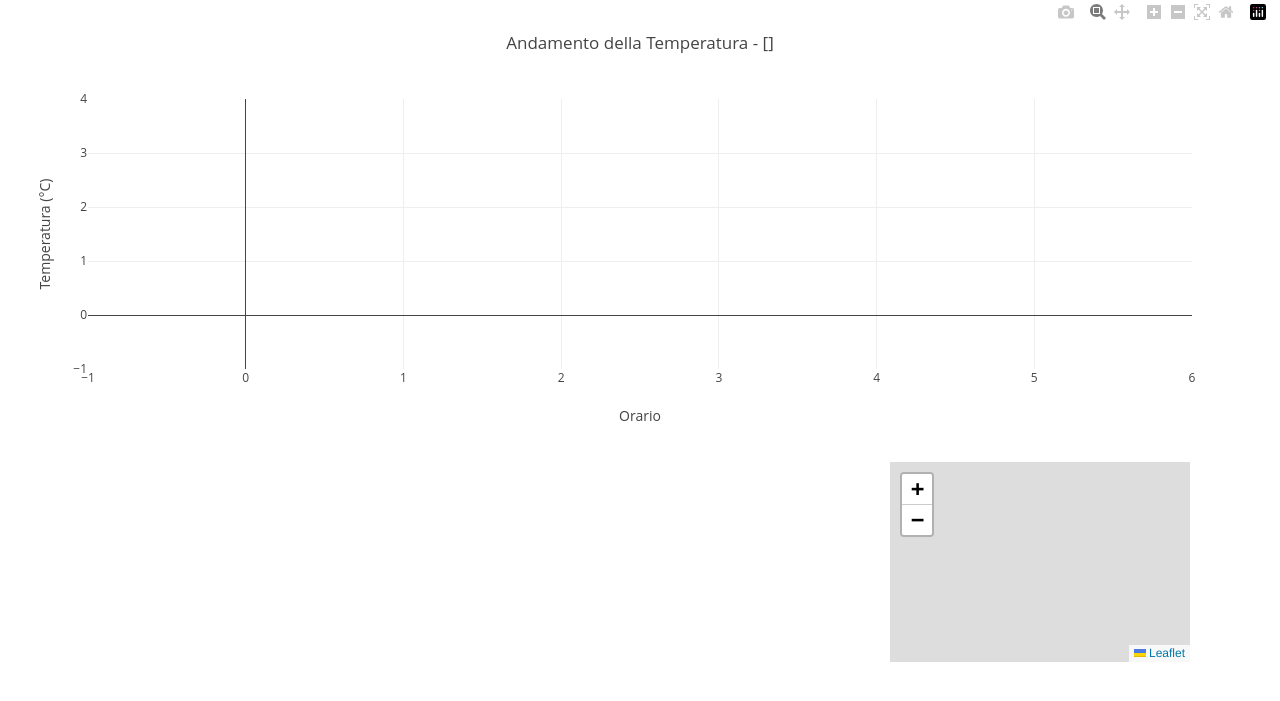
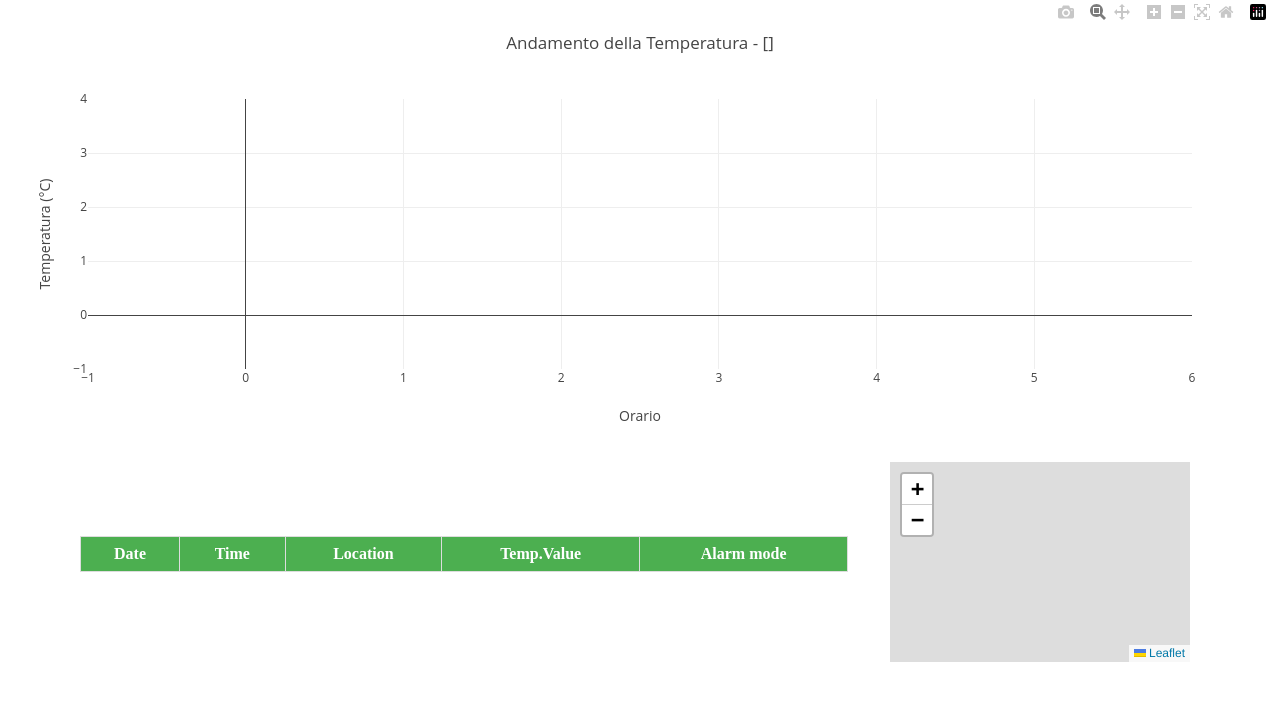
Before and after one commit to francescogili98/Temperature-Sensor-Simulation, a Flask app: template templates/totalgraph.html in a window 1280 px wide. Shown: the part 48-749 px from the top of the page. Run offline with Flask 3, Linux system fonts and the light colour scheme; the template is opened without the code that fills it: most values are stand-ins (such as "Sample title", 1, 10 or a date in 2020); lists and menus that the app fills with data are empty; some libraries are stand-ins or nearby versions.

Commit message:
dashbord con anche tabella

```diff
--- a/main.py
+++ b/main.py
@@ -16,6 +16,7 @@ class User(UserMixin):
         self.username = username
         self.par = {}
 
+
 app = Flask(__name__) # creo applicazione flask
 app.config['SECRET_KEY'] = secret_key
 local = True
@@ -24,6 +25,7 @@ login = LoginManager(app)
 # penso che quando c'è scritto login required, automaticamente rimanda alla form indicata qui sotto e quella fa richiesta http
 # post alla funzione login giù
 login.login_view = '/static/login.html' # se l'applicazione avrà bisogno di rimandare alla pagina di login, la pagina è qui
+
 
 def timeDuration(timeS, timeF):
     date, time = timeS[0], timeS[1]
@@ -76,6 +78,7 @@ def timeDuration(timeS, timeF):
 
     return c.total_seconds() / 60
 
+
 @login.user_loader # lo carica nel database
 def load_user(username):
     # client per accedere a firestore, il file json è il service account per autenticarsi, l'ho generato da googleCloud
@@ -84,6 +87,7 @@ def load_user(username):
     if user.exists:
         return User(username)
     return None
+
 
 @app.route('/', methods=['GET', 'POST'])
 @app.route('/main', methods=['GET', 'POST'])
@@ -95,6 +99,7 @@ def main():
         s.append(doc.id)
     return json.dumps(s), 200 #ritorno un json con la lista s
 
+
 # all'interno dell'url c'è un parametro
 @app.route('/sensors/<s>', methods=['POST'])
 def add_data(s):
@@ -103,9 +108,9 @@ def add_data(s):
         open[s] = False
     opening_duration = 0
 
-    val = {'temp':float(request.values['Temp 1']), 'lat': float(request.values['Lat/Long'].split(',')[0]), 'long':float(request.values['Lat/Long'].split(',')[1]),
+    val = {'temp': float(request.values['Temp 1']), 'lat': float(request.values['Lat/Long'].split(',')[0]), 'long':float(request.values['Lat/Long'].split(',')[1]),
            'Date': request.values['Date'], 'Time': request.values['Time']}
-    print('VALLL,',val)
+    print('misurazione,',val)
     db = firestore.Client.from_service_account_json('credentials.json') if local else firestore.Client()
     doc_ref = db.collection('sensors').document(s) #mi fornisce riferimento all'entità documento oppure se non c'era me la crea
     entity = doc_ref.get() #get mi restituisce l'entità vera e propria dandogli il riferimento
@@ -129,14 +134,16 @@ def add_data(s):
         print('end')
 
     if float(val['temp']) > -15 or opening_duration > 20: #oppure porte aperte troppo a lungo
+        temp_violation = True
         print('ALARM')
         if float(val['temp']) > -15:
             print(val['temp'])
         elif opening_duration > 20:
+            temp_violation = False
             print(opening_duration)
         doc_ref_2 = db.collection('alarms').document(s) #mi fornisce riferimento all'entità documento oppure se non c'era me la crea
         entity_2 = doc_ref_2.get() #get mi restituisce l'entità vera e propria dandogli il riferimento
-        val_2 = request.values['Date']+' '+request.values['Time']+' '+str(val['temp'])
+        val_2 = {'date': request.values['Date'], 'time': request.values['Time'], 'temp': str(val['temp']), 'tempLimit': temp_violation, 'location':request.values['Location']}
         print(val_2)
         if entity_2.exists and 'values' in entity_2.to_dict():  # se al sensore s corrispondono già valori allora aggiungi ad essi val
             v_2 = entity_2.to_dict()['values']  # copio i valori
@@ -203,7 +210,21 @@ def graphh_data(s):
         print(orariData)
         lat = 51.5
         long = -0.09
-        return render_template('totalgraph.html', sensor=s, temperatureData=json.dumps(temperatureData), orariData=json.dumps(orariData), lat=lat, long=long)
+
+        entity = db.collection('alarms').document(s).get()  # con get accedi veramente all'entità, non con doc ref
+        if entity.exists:
+            AlarmsData = []
+            # t.append(['Number', s])
+            #orariData = []
+            # d.append(['Number', s])
+            # t = 0
+            #f = 0
+            for x in entity.to_dict()['values']:
+                AlarmsData.append(
+                    {'Date': x['date'], 'Time': x['time'], 'Location': x['location'], 'AlarmMode': x['tempLimit'],
+                     'TempValue': 30})
+
+        return render_template('totalgraph.html', sensor=s, temperatureData=json.dumps(temperatureData), orariData=json.dumps(orariData), lat=lat, long=long, AlarmsData = json.dumps(AlarmsData))
 
         #return render_template('graph.html', sensor=s, data=json.dumps(t))#temp=json.dumps(t), orari=json.dumps(d))
         # gli passo una pagina html e dei parametri che userò nella pagina (quanti ne voglio, la pagina è quindi dinamica)
@@ -212,6 +233,39 @@ def graphh_data(s):
     else:
         return redirect(url_for('static', filename='sensor404.html'))
         # ridirige a url con pagina static
+
+
+@app.route('/alarms/<s>',methods=['GET'])
+@login_required
+def alarm_data(s):
+    # sono sempre i due possibili modi per accedere a firestore da locale o da remoto
+    db = firestore.Client.from_service_account_json('credentials.json') if local else firestore.Client()
+    entity = db.collection('alarms').document(s).get() #con get accedi veramente all'entità, non con doc ref
+    if entity.exists:
+        temperatureData = []
+        #t.append(['Number', s])
+        orariData = []
+        #d.append(['Number', s])
+        #t = 0
+        f = 0
+        for x in entity.to_dict()['values']:
+
+            temperatureData.append({'Date': x['date'], 'Time': x['time'], 'Location': x['location'], 'AlarmMode': x['tempLimit'], 'TempValue':30})
+            #f += 1
+            #orariData.append(x['Time'])
+            #print(x['temp'])
+        print(temperatureData)
+        #print(orariData)
+        #lat = 51.5
+        #long = -0.09
+        return render_template('alarms.html', sensor=s, temperatureData=json.dumps(temperatureData))
+
+        #return render_template('graph.html', sensor=s, data=json.dumps(t))#temp=json.dumps(t), orari=json.dumps(d))
+        # gli passo una pagina html e dei parametri che userò nella pagina (quanti ne voglio, la pagina è quindi dinamica)
+        # gli puoi passare anche un dizionario come parametro e usare if/cicli for nell'html per leggerci i valori
+        # non è detto che devi restituire sempre una pagina html, magari il client è un'applicazione che gli bastano stringhe/dati json in risposta
+    else:
+        return redirect(url_for('static', filename='sensor404.html'))
 
 
 @app.route('/graphGeo/<s>',methods=['GET'])
--- a/templates/totalgraph.html
+++ b/templates/totalgraph.html
@@ -21,6 +21,34 @@
             font-size: 24px;
             margin-top: 20px;
         }
+
+        /* Stile per la tabella */
+        #tabella {
+            position: absolute;
+            bottom: 180px;
+            left: 80px;
+            border-collapse: collapse; /* Aggiungi bordi tra le celle */
+            width: 60%; /* Imposta la larghezza della tabella */
+        }
+
+        #tabella th,
+        #tabella td {
+            border: 1px solid #ddd; /* Aggiungi bordi alle celle */
+            padding: 8px; /* Aggiungi spazio intorno ai contenuti delle celle */
+            text-align: left; /* Allinea il testo a sinistra nelle celle */
+        }
+
+        /* Aggiungi uno sfondo alternato alle righe della tabella */
+        #tabella tr:nth-child(even) {
+            background-color: #f2f2f2;
+        }
+
+        /* Allinea l'intestazione della tabella al centro e aggiungi sfondo */
+        #tabella th {
+            background-color: #4CAF50;
+            color: white;
+            text-align: center;
+        }
     </style>
 </head>
 <body>
@@ -35,10 +63,23 @@
     <!-- Mappa -->
     <div id="mappa"></div>
 
+    <!-- Tabella -->
+    <table id="tabella">
+        <tr>
+            <th>Date</th>
+            <th>Time</th>
+            <th>Location</th>
+            <th>Temp.Value</th>
+            <th>Alarm mode</th>
+        </tr>
+        <!-- Qui verranno aggiunte dinamicamente le righe della tabella -->
+    </table>
+
     <script>
         var sensor = "{{ sensor }}";
         var temperatureData = {{ temperatureData|safe }};
         var orariData = {{ orariData|safe }};
+        var AlarmsData = {{ AlarmsData|safe }}; // La variabile AlarmsData contiene i dati per la tabella
 
         // Codice per il primo grafico (andamento della temperatura) qui...
         var data = [{
@@ -62,9 +103,40 @@
         var long = {{ long }};
         var map = L.map('mappa').setView([lat, long], 13);
         L.tileLayer('https://{s}.tile.openstreetmap.org/{z}/{x}/{y}.png').addTo(map);
-        L.marker([lat, long]).addTo(map).bindPopup('Popup. Easily customizable.');
+        L.marker([lat, long]).addTo(map).bindPopup("<h1>Unit {{sensor}}</h1><br>");
 
+        // Funzione per aggiornare la tabella con i dati da AlarmsData
+        function updateTable() {
+            var table = document.getElementById("tabella");
+
+            // Rimuovi tutte le righe precedenti
+            while (table.rows.length > 1) {
+                table.deleteRow(1);
+            }
+
+            // Aggiungi le nuove righe in base ai dati in AlarmsData
+            for (var i = 0; i < AlarmsData.length; i++) {
+                var rowData = AlarmsData[i];
+                var row = table.insertRow(-1);
+                var dateCell = row.insertCell(0);
+                dateCell.innerHTML = rowData.Date;
+                var timeCell = row.insertCell(1);
+                timeCell.innerHTML = rowData.Time;
+                var locationCell = row.insertCell(2);
+                locationCell.innerHTML = rowData.Location;
+                var tempValueCell = row.insertCell(3);
+                tempValueCell.innerHTML = rowData.TempValue;
+                var alarmModeCell = row.insertCell(4);
+                alarmModeCell.innerHTML = rowData.AlarmMode;
+            }
+        }
+
+        // Chiamare la funzione di aggiornamento della tabella inizialmente
+        updateTable();
+
+        // Aggiorna la tabella ogni 5 secondi (come nel tuo codice originale)
         setTimeout(function(){
+            updateTable();
             window.location.reload();
         }, 5000);
     </script>
```
Also changed, not shown: static/login.html (+23 -8 lines), templates/alarms.html (added, +67 -0 lines).
